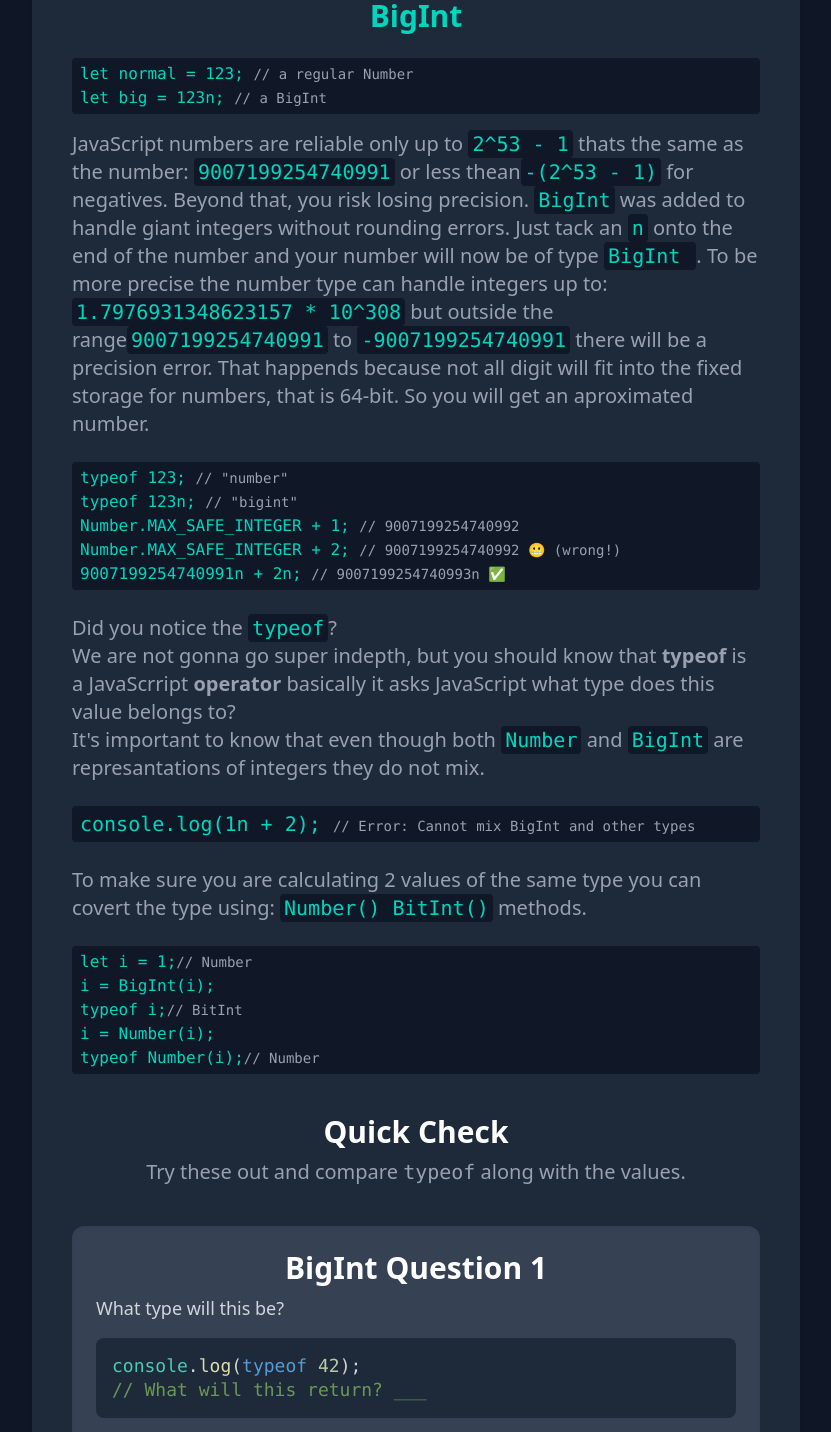
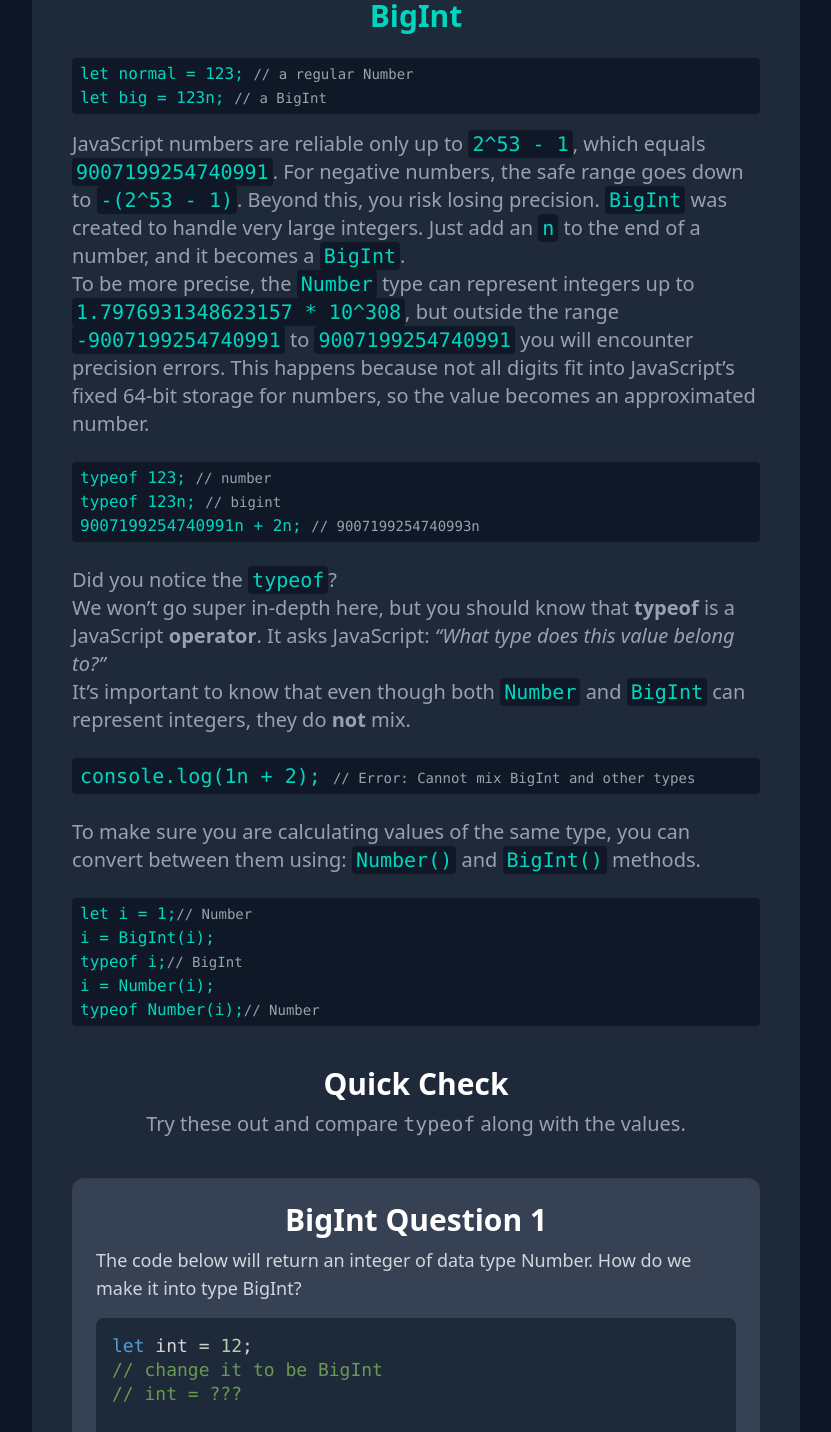
Before and after one commit to laraIsmael/JS-journey, a React (Vite) app in the folder JavaScript Journey/: page /data-types in a window 1280 px wide. Shown: the part 7960-9392 px from the top of the page, without its empty margins (352-1183 px from the left). Built offline with nearby package versions, Linux system fonts and the light colour scheme.

Commit message:
finish bigInt

```diff
--- a/JavaScript Journey/src/components/Module1/data-types.tsx
+++ b/JavaScript Journey/src/components/Module1/data-types.tsx
@@ -46,13 +46,11 @@ export default function DataTypes() {
       <h3 className="text-4xl sm:text-3xl font-extrabold text-teal-400 mb-6 text-left">
         Strings
       </h3>
-
       <code className="bg-gray-900 px-2 py-1 my-4 rounded text-teal-400 font-mono block whitespace-pre">
         let single = 'Hello';
         {"\n"}let double = "World";
         {"\n"}let backtick = `Hi there`;
       </code>
-
       <p className="text-gray-400 text-lg sm:text-xl text-left mb-6">
         Strings is JavaScript way of representing text. You will know that it is
         a string because the value will be inside quates. You can use{" "}
@@ -77,7 +75,6 @@ export default function DataTypes() {
         </code>
         .
       </p>
-
       <code className="bg-gray-900 px-2 py-1 rounded text-teal-400 font-mono block whitespace-pre-wrap">
         let name = 'World';{"\n"}
         console.log("Hello " + name);{" "}
@@ -86,7 +83,6 @@ export default function DataTypes() {
         console.log(`Hello ${"{name}"}`);{" "}
         <span className="text-gray-400 text-sm">// template literal</span>
       </code>
-
       <p className="text-gray-400 text-lg sm:text-xl text-left my-6">
         Using the \ backslash inside the string is a sign that the value after
         it is not part of the string but isntead is a code for some action:
@@ -101,7 +97,6 @@ export default function DataTypes() {
         </code>{" "}
         - " will add a double quotes to the string{" "}
       </p>
-
       <code className="bg-gray-900 px-2 py-1 rounded text-teal-400 font-mono block whitespace-pre-wrap">
         let greeting = "Hello, World!"
         {"\n"}console.log(greeting.length);{" "}
@@ -115,7 +110,6 @@ export default function DataTypes() {
         .length as a built-in tool that tells you how many characters are in the
         string.
       </p>
-
       {/* String practice */}
       <h2 className="flex justify-center text-2xl sm:text-3xl font-bold text-white mb-2 mt-10">
         Want to give it a try?
@@ -123,7 +117,6 @@ export default function DataTypes() {
       <p className="mb-10 text-gray-400 text-lg sm:text-xl text-center">
         Let’s explore how JavaScript treats strings with some quick challenges.
       </p>
-
       <CodeBlock
         title=" Strings Question 1"
         description={`What do you think "Hello" + " " + "World" will return?
@@ -131,7 +124,6 @@ Before hitting Run Code, replace the ___ with your guess.`}
         initialCode={`console.log("Hello" + " " + "World");
 // What will this return? ___`}
       />
-
       <CodeBlock
         title="Strings Question 2"
         description={`What will "JavaScript".length return?
@@ -139,7 +131,6 @@ Before running, replace the ___ with your guess. `}
         initialCode={`console.log("JavaScript".length);
 // What will this return? ___`}
       />
-
       <CodeBlock
         title="Strings Question 3"
         description={
@@ -149,7 +140,6 @@ Before running, replace the ___ with your guess. `}
           "console.log(`I have ${5 + 5} apples`);\n// What will this return? ___"
         }
       />
-
       <CodeBlock
         title="Strings Question 4"
         description={`What happens if you try "10" + 2 ?
@@ -158,24 +148,20 @@ HINT: this return value will be of type string`}
         initialCode={`console.log("10" + 2);
 // What will this return? ___`}
       />
-
       <CodeBlock
         title="Strings Question 5"
         description={`What do you think "\\n" will do?`}
         initialCode={`console.log("hello, \\n World!");
 // What will this return? ___`}
       />
-
       {/* --- Number Section --- */}
       <h3 className="text-4xl sm:text-3xl font-extrabold text-teal-400 mb-6 text-center">
         Numbers
       </h3>
-
       <code className="bg-gray-900 px-2 py-1 my-4 rounded text-teal-400 font-mono block whitespace-pre">
         let int = 123;
         {"\n"}let float = 12.3;
       </code>
-
       <p className="text-gray-400 text-lg sm:text-xl text-left mb-6">
         As you can imagine, this data type represents{" "}
         <code className="bg-gray-900 px-2 py-1 mx-2 rounded text-teal-400 font-mono text-base sm:text-lg">
@@ -187,14 +173,12 @@ HINT: this return value will be of type string`}
         </code>{" "}
         numbers. All the expected math operations apply here. Some basics:
       </p>
-
       <code className="bg-gray-900 px-2 py-1 rounded text-teal-400 font-mono block whitespace-pre">
         * <span className="text-gray-400 text-sm"> // multiplication</span>
         {"\n"} / <span className="text-gray-400 text-sm"> // division</span>
         {"\n"} + <span className="text-gray-400 text-sm"> // addition</span>
         {"\n"} - <span className="text-gray-400 text-sm"> // subtraction</span>
       </code>
-
       <p className="text-gray-400 text-lg sm:text-xl text-left my-6">
         Besides regular numbers, JavaScript also includes three special numeric
         troublemakers:{" "}
@@ -211,7 +195,6 @@ HINT: this return value will be of type string`}
         </code>
         .
       </p>
-
       <code className="bg-gray-900 px-2 py-1 rounded text-teal-400 font-mono block whitespace-pre-wrap">
         console.log(1 / 0);{" "}
         <span className="text-gray-400 text-sm">// Infinity</span>
@@ -220,7 +203,6 @@ HINT: this return value will be of type string`}
         {"\n"}console.log("hello" * 2);{" "}
         <span className="text-gray-400 text-sm">// NaN</span>
       </code>
-
       <p className="text-gray-400 text-lg sm:text-xl text-left my-6">
         <strong>Infinity</strong> is like trying to divide a cookie among zero
         friends — your brain just shrugs and says, “Eh, it’s infinite.” <br />
@@ -233,7 +215,6 @@ HINT: this return value will be of type string`}
         </code>
         . Spoiler: it won’t magically give you two greetings. 👋👋
       </p>
-
       <p className="text-gray-400 text-lg sm:text-xl text-left">
         The wildest part? Both{" "}
         <code className="bg-gray-900 px-1 py-0.5 rounded text-teal-400 font-mono">
@@ -263,7 +244,6 @@ Before hitting Run Code, replace the ___ with your answer so you can compare.`}
         initialCode={`console.log(10 + 5);
 // What will 10 + 5 return? ___`}
       />
-
       <CodeBlock
         title="Numbers Question 2"
         description={`What do you think 7 - 20 will return?
@@ -271,7 +251,6 @@ Before hitting Run Code, replace the ___ with your answer so you can compare.`}
         initialCode={`console.log(7 - 20);
 // What will 7 - 20 return? ___`}
       />
-
       <CodeBlock
         title="Numbers Question 3"
         description={`What do you think 5 * 5 will return?
@@ -279,7 +258,6 @@ Before hitting Run Code, replace the ___ with your answer so you can compare.`}
         initialCode={`console.log(5 * 5);
 // What will 5 * 5 return? ___`}
       />
-
       <CodeBlock
         title="Numbers Question 4"
         description={`What do you think 12 / 0 will return?
@@ -287,7 +265,6 @@ Before hitting Run Code, replace the ___ with your answer so you can compare.`}
         initialCode={`console.log(12 / 0);
 // What will 12 / 0 return? ___`}
       />
-
       <CodeBlock
         title="Numbers Question 5"
         description={`What do you think "10" * 2 will return?
@@ -295,7 +272,6 @@ Before hitting Run Code, replace the ___ with your answer so you can compare.`}
         initialCode={`console.log("10" * 2);
 // What will "10" * 2 return? ___`}
       />
-
       <CodeBlock
         title="Numbers Question 6"
         description={`What do you think "hello" * 2 will return?
@@ -303,7 +279,6 @@ Before hitting Run Code, replace the ___ with your answer so you can compare.`}
         initialCode={`console.log("hello" * 2);
 // What will "hello" * 2 return? ___`}
       />
-
       <CodeBlock
         title="Numbers Question 7"
         description={`What do you think "hello" + 2 will return?
@@ -311,75 +286,69 @@ Before hitting Run Code, replace the ___ with your answer so you can compare.`}
         initialCode={`console.log("hello" + 2);
 // What will "hello" + 2 return? ___`}
       />
-
       {/* --- BigInt Section --- */}
       <h3 className="text-4xl sm:text-3xl font-extrabold text-teal-400 mb-6 text-center">
         BigInt
       </h3>
-
       <code className="bg-gray-900 px-2 py-1 my-4 rounded text-teal-400 font-mono block whitespace-pre">
         let normal = 123;{" "}
         <span className="text-gray-400 text-sm">// a regular Number</span>
         {"\n"}let big = 123n;{" "}
         <span className="text-gray-400 text-sm">// a BigInt</span>
       </code>
-
       <p className="text-gray-400 text-lg sm:text-xl text-left mb-6">
         JavaScript numbers are reliable only up to{" "}
         <code className="bg-gray-900 px-1 py-0.5 rounded text-teal-400 font-mono">
           2^53 - 1
+        </code>
+        , which equals{" "}
+        <code className="bg-gray-900 px-1 py-0.5 rounded text-teal-400 font-mono">
+          9007199254740991
+        </code>
+        . For negative numbers, the safe range goes down to{" "}
+        <code className="bg-gray-900 px-1 py-0.5 rounded text-teal-400 font-mono">
+          -(2^53 - 1)
+        </code>
+        . Beyond this, you risk losing precision.{" "}
+        <code className="bg-gray-900 px-1 py-0.5 rounded text-teal-400 font-mono">
+          BigInt
         </code>{" "}
-        thats the same as the number:{" "}
+        was created to handle very large integers. Just add an{" "}
+        <code className="bg-gray-900 px-1 py-0.5 rounded text-teal-400 font-mono">
+          n
+        </code>{" "}
+        to the end of a number, and it becomes a{" "}
+        <code className="bg-gray-900 px-1 py-0.5 rounded text-teal-400 font-mono">
+          BigInt
+        </code>
+        .<br />
+        To be more precise, the{" "}
+        <code className="bg-gray-900 px-1 py-0.5 rounded text-teal-400 font-mono">
+          Number
+        </code>{" "}
+        type can represent integers up to{" "}
+        <code className="bg-gray-900 px-1 py-0.5 rounded text-teal-400 font-mono">
+          1.7976931348623157 * 10^308
+        </code>
+        , but outside the range{" "}
+        <code className="bg-gray-900 px-1 py-0.5 rounded text-teal-400 font-mono">
+          -9007199254740991
+        </code>{" "}
+        to{" "}
         <code className="bg-gray-900 px-1 py-0.5 rounded text-teal-400 font-mono">
           9007199254740991
         </code>{" "}
-        or less thean
-        <code className="bg-gray-900 px-1 py-0.5 rounded text-teal-400 font-mono">
-          -(2^53 - 1)
-        </code>{" "}
-        for negatives. Beyond that, you risk losing precision.{" "}
-        <code className="bg-gray-900 px-1 py-0.5 rounded text-teal-400 font-mono">
-          BigInt
-        </code>{" "}
-        was added to handle giant integers without rounding errors. Just tack an{" "}
-        <code className="bg-gray-900 px-1 py-0.5 rounded text-teal-400 font-mono">
-          n
-        </code>{" "}
-        onto the end of the number and your number will now be of type{" "}
-        <code className="bg-gray-900 px-1 py-0.5 rounded text-teal-400 font-mono">
-          BigInt{" "}
-        </code>
-        . To be more precise the number type can handle integers up to:{" "}
-        <code className="bg-gray-900 px-1 py-0.5 rounded text-teal-400 font-mono">
-          1.7976931348623157 * 10^308
-        </code>{" "}
-        but outside the range
-        <code className="bg-gray-900 px-1 py-0.5 rounded text-teal-400 font-mono">
-          9007199254740991
-        </code>{" "}
-        to{" "}
-        <code className="bg-gray-900 px-1 py-0.5 rounded text-teal-400 font-mono">
-          -9007199254740991
-        </code>{" "}
-        there will be a precision error. That happends because not all digit
-        will fit into the fixed storage for numbers, that is 64-bit. So you will
-        get an aproximated number.
+        you will encounter precision errors. This happens because not all digits
+        fit into JavaScript’s fixed 64-bit storage for numbers, so the value
+        becomes an approximated number.
       </p>
-
       <code className="bg-gray-900 px-2 py-1 rounded text-teal-400 font-mono block whitespace-pre">
-        typeof 123; <span className="text-gray-400 text-sm">// "number"</span>
+        typeof 123; <span className="text-gray-400 text-sm">// number</span>
         {"\n"}typeof 123n;{" "}
-        <span className="text-gray-400 text-sm">// "bigint"</span>
-        {"\n"}Number.MAX_SAFE_INTEGER + 1;{" "}
-        <span className="text-gray-400 text-sm">// 9007199254740992</span>
-        {"\n"}Number.MAX_SAFE_INTEGER + 2;{" "}
-        <span className="text-gray-400 text-sm">
-          // 9007199254740992 😬 (wrong!)
-        </span>
+        <span className="text-gray-400 text-sm">// bigint</span>
         {"\n"}9007199254740991n + 2n;{" "}
-        <span className="text-gray-400 text-sm">// 9007199254740993n ✅</span>
+        <span className="text-gray-400 text-sm">// 9007199254740993n</span>
       </code>
-
       <p className="text-gray-400 text-lg sm:text-xl text-left my-6">
         Did you notice the{" "}
         <code className="bg-gray-900 px-1 py-0.5 rounded text-teal-400 font-mono">
@@ -387,11 +356,11 @@ Before hitting Run Code, replace the ___ with your answer so you can compare.`}
         </code>
         ?
         <br />
-        We are not gonna go super indepth, but you should know that{" "}
-        <strong>typeof</strong> is a JavaScrript <strong>operator</strong>{" "}
-        basically it asks JavaScript what type does this value belongs to?
+        We won’t go super in-depth here, but you should know that{" "}
+        <strong>typeof</strong> is a JavaScript <strong>operator</strong>. It
+        asks JavaScript: <em>“What type does this value belong to?”</em>
         <br />
-        It's important to know that even though both{" "}
+        It’s important to know that even though both{" "}
         <code className="bg-gray-900 px-1 py-0.5 rounded text-teal-400 font-mono">
           Number
         </code>{" "}
@@ -399,17 +368,21 @@ Before hitting Run Code, replace the ___ with your answer so you can compare.`}
         <code className="bg-gray-900 px-1 py-0.5 rounded text-teal-400 font-mono">
           BigInt
         </code>{" "}
-        are represantations of integers they do not mix.
+        can represent integers, they do <strong>not</strong> mix.
         <code className="bg-gray-900 px-2 py-1 my-6 rounded text-teal-400 font-mono block whitespace-pre">
           console.log(1n + 2);{" "}
           <span className="text-gray-400 text-sm">
             // Error: Cannot mix BigInt and other types
           </span>
         </code>
-        To make sure you are calculating 2 values of the same type you can
-        covert the type using:{" "}
+        To make sure you are calculating values of the same type, you can
+        convert between them using:{" "}
         <code className="bg-gray-900 px-1 py-0.5 rounded text-teal-400 font-mono">
-          Number() BitInt()
+          Number()
+        </code>{" "}
+        and{" "}
+        <code className="bg-gray-900 px-1 py-0.5 rounded text-teal-400 font-mono">
+          BigInt()
         </code>{" "}
         methods.
       </p>
@@ -419,13 +392,12 @@ Before hitting Run Code, replace the ___ with your answer so you can compare.`}
         {"\n"}i = BigInt(i);
         {"\n"}
         typeof i;
-        <span className="text-gray-400 text-sm">// BitInt</span>
+        <span className="text-gray-400 text-sm">// BigInt</span>
         {"\n"}i = Number(i);
         {"\n"}
         typeof Number(i);
         <span className="text-gray-400 text-sm">// Number</span>
       </code>
-
       {/* BigInt Example */}
       <h2 className="flex justify-center text-2xl sm:text-3xl font-bold text-white mb-2 mt-10">
         Quick Check
@@ -433,34 +405,38 @@ Before hitting Run Code, replace the ___ with your answer so you can compare.`}
       <p className="mb-10 text-gray-400 text-lg sm:text-xl text-center">
         Try these out and compare <code>typeof</code> along with the values.
       </p>
-
       <CodeBlock
         title="BigInt Question 1"
-        description={`What type will this be?`}
-        initialCode={`console.log(typeof 42);
-// What will this return? ___`}
+        description={`The code below will return an integer of data type Number. How do we make it into type BigInt?`}
+        initialCode={`let int = 12;
+// change it to be BigInt
+// int = ???
+
+console.log(typeof int);
+`}
       />
-
       <CodeBlock
         title="BigInt Question 2"
-        description={`And what about this one?`}
-        initialCode={`console.log(typeof 42n);
-// What will this return? ___`}
-      />
-
-      <CodeBlock
-        title="BigInt Question 3"
         description={`What do you think will happen here?`}
-        initialCode={`console.log(Number.MAX_SAFE_INTEGER + 2);
+        initialCode={`console.log(9007199254740991 + 2);
 // Will this be precise? ___`}
       />
-
       <CodeBlock
         title="BigInt Question 4"
         description={`Now compare with BigInt — what’s different?`}
         initialCode={`console.log(9007199254740991n + 2n);
 // What will this return? ___`}
       />
+      <CodeBlock
+        title="BigInt Question 5"
+        description={`You can't do math with BigInt and Numbers mixed. The code below will give an error. How do we convert both to BigInt?`}
+        initialCode={`let big = 1n;
+let small = 1;
+// Convert small to type BigInt
+
+console.log(big + small);
+console.log(typeof (big + small));`}
+      />{" "}
       {/* --- Boolean Section --- */}
       {/* --- null Section --- */}
       {/* --- undefined Section --- */}
```
